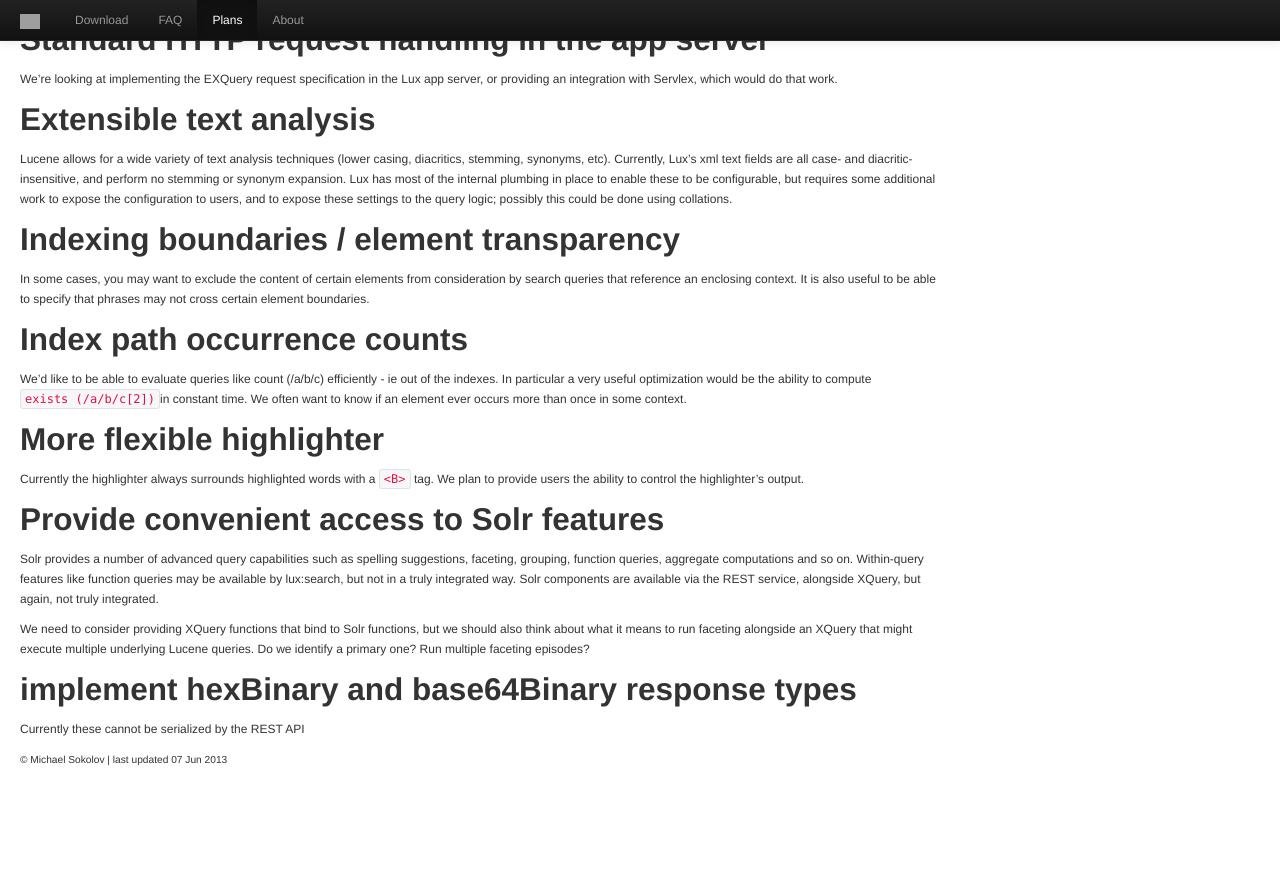
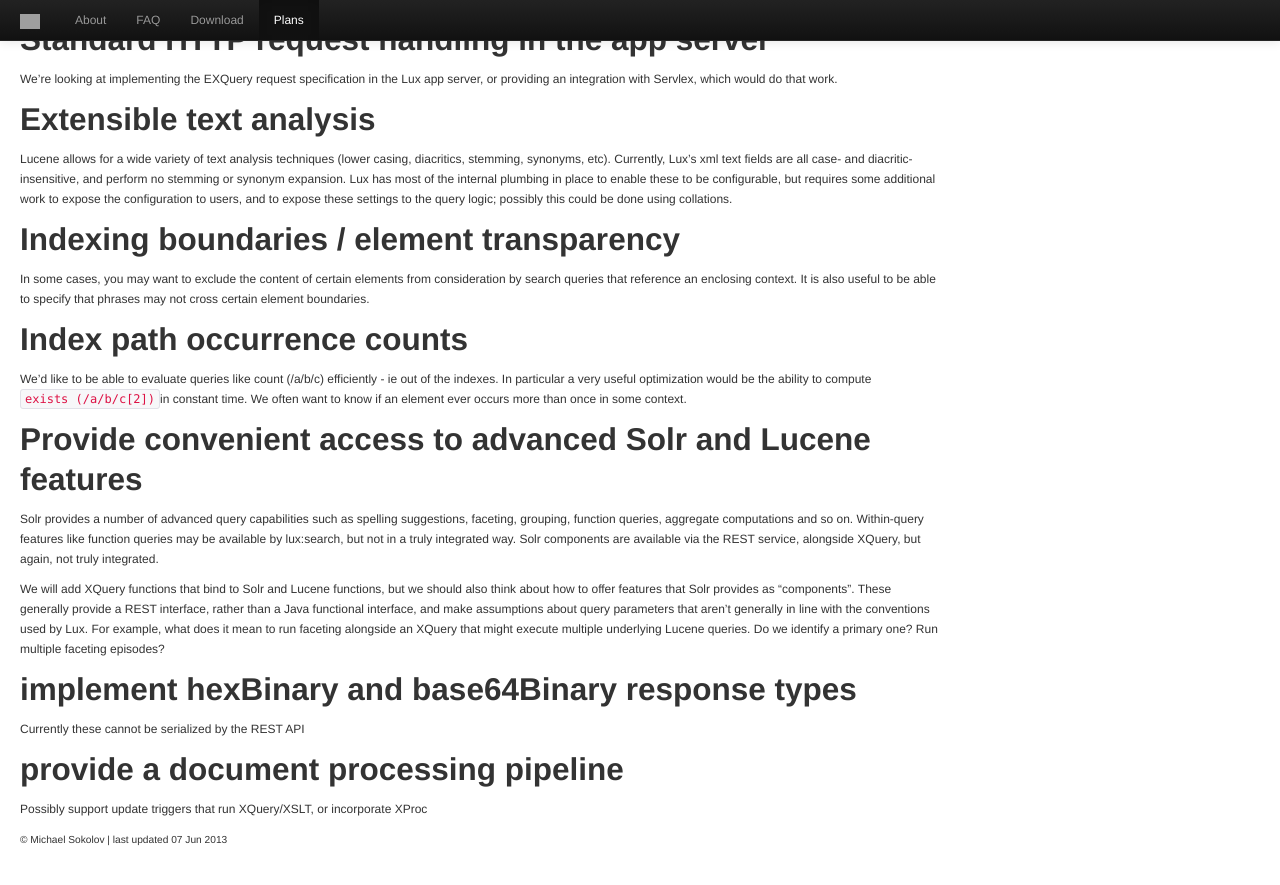
Before and after one commit to msokolov/lux, a Jekyll site: the page built from doc/PLANS.md, in a window 1280 px wide and 900 px high, scrolled down 941 px. Shown: the top 885 px of the window. Built offline with Jekyll 4.4.1, drawn with Linux system fonts in a browser that asks for light colours; before the commit the page ends 1761 px from its top, so only the background shows below that; some of the changed text lies outside the part shown; grey boxes are pictures that could not be loaded.

Commit message:
documentation updates

```diff
--- a/doc/PLANS.md
+++ b/doc/PLANS.md
@@ -94,13 +94,7 @@ ie out of the indexes.  In particular a very useful optimization would be
 the ability to compute <code>exists (/a/b/c[2])</code>in constant time. We often want
 to know if an element ever occurs more than once in some context.
 
-## More flexible highlighter
-
-Currently the highlighter always surrounds highlighted words with a <code>&lt;B></code>
-tag.  We plan to provide users the ability to control the highlighter's
-output.
-
-## Provide convenient access to Solr features
+## Provide convenient access to advanced Solr and Lucene features
 
 Solr provides a number of advanced query capabilities such as spelling
 suggestions, faceting, grouping, function queries, aggregate computations
@@ -108,10 +102,18 @@ and so on.  Within-query features like function queries may be available by
 lux:search, but not in a truly integrated way.  Solr components are available
 via the REST service, alongside XQuery, but again, not truly integrated.
 
-We need to consider providing XQuery functions that bind to Solr functions,
-but we should also think about what it means to run faceting alongside an
-XQuery that might execute multiple underlying Lucene queries. Do we
-identify a primary one?  Run multiple faceting episodes?
+We will add XQuery functions that bind to Solr and Lucene functions, but we
+should also think about how to offer features that Solr provides as
+"components".  These generally provide a REST interface, rather than a Java
+functional interface, and make assumptions about query parameters that
+aren't generally in line with the conventions used by Lux. For example,
+what does it mean to run faceting alongside an XQuery that might execute
+multiple underlying Lucene queries. Do we identify a primary one?  Run
+multiple faceting episodes?
 
 ## implement hexBinary and base64Binary response types
 Currently these cannot be serialized by the REST API
+
+## provide a document processing pipeline
+
+Possibly support update triggers that run XQuery/XSLT, or incorporate XProc
--- a/doc/_includes/navbar.html
+++ b/doc/_includes/navbar.html
@@ -9,7 +9,9 @@
       <a class="brand" href="{{site.root-url}}"><img src="{{site.root-url}}/assets/img/sunflwor20.png" width="20" height="20" /></a>
       <div class="nav-collapse collapse">
         <ul class="nav">
-          {% for node in site.pages %}
+    {% for pos in (1..10) %}
+      {% for node in site.pages %}
+        {% if node.pos == pos %}
           {% if node.group == "navbar" %}
           {% if page.url == node.url %}
           <li class="active"><a href="{{site.root-url}}{{node.url}}" class="active">{{node.title}}</a></li>
@@ -17,7 +19,9 @@
           <li><a href="{{site.root-url}}{{node.url}}">{{node.title}}</a></li>
           {% endif %}
           {% endif %}
-          {% endfor %}
+        {% endif %}
+      {% endfor %}
+    {%   endfor %}
         </ul>
       </div><!--/.nav-collapse -->
     </div>
```
Also changed, not shown: other parts of doc/PLANS.md (+1 -1 lines), doc/FAQ.md (+1 -1 lines), doc/RELEASE-0.8.md (+1 -1 lines), doc/RELEASE-0.9.md (+18 -4 lines), doc/SETUP.md (+8 -8 lines).
